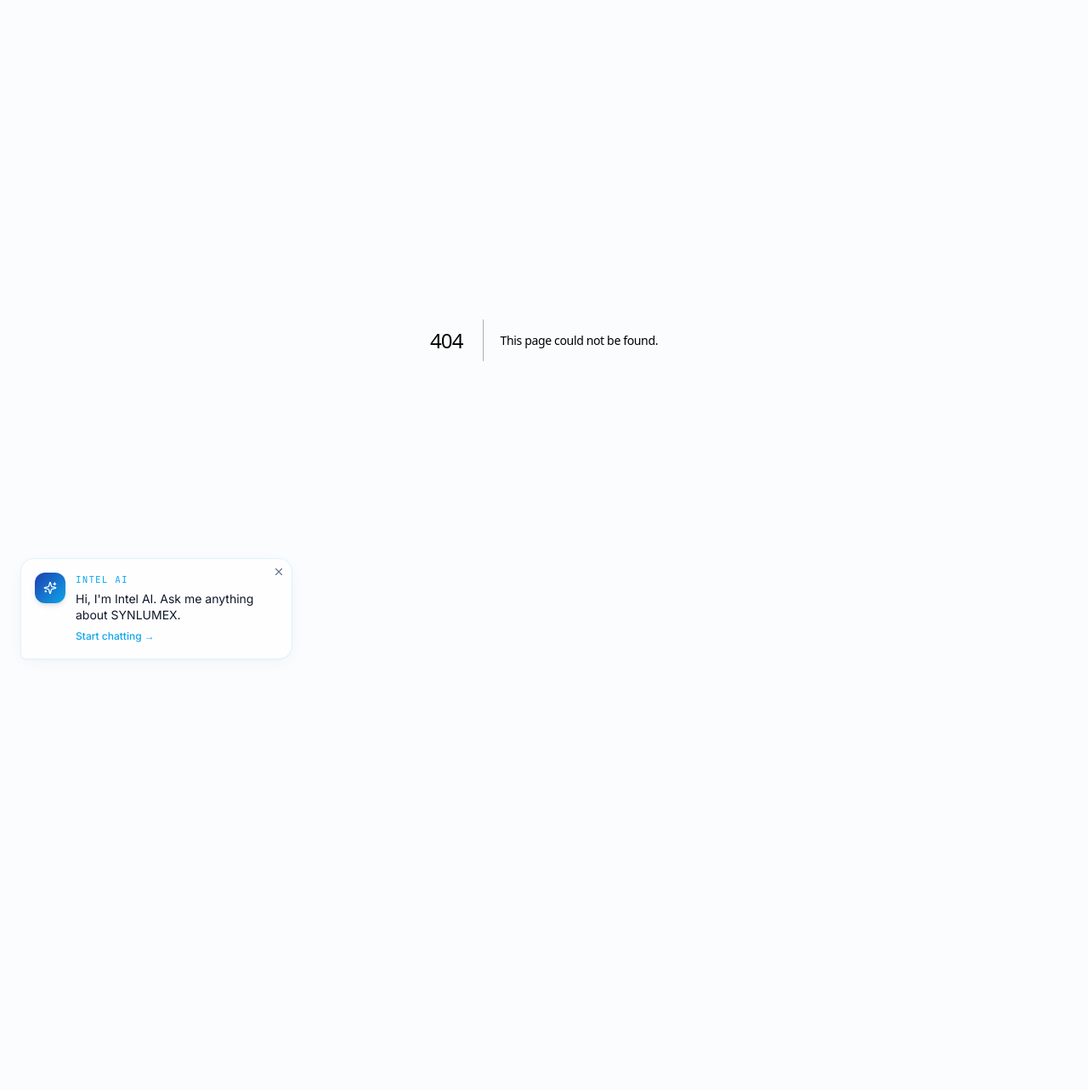
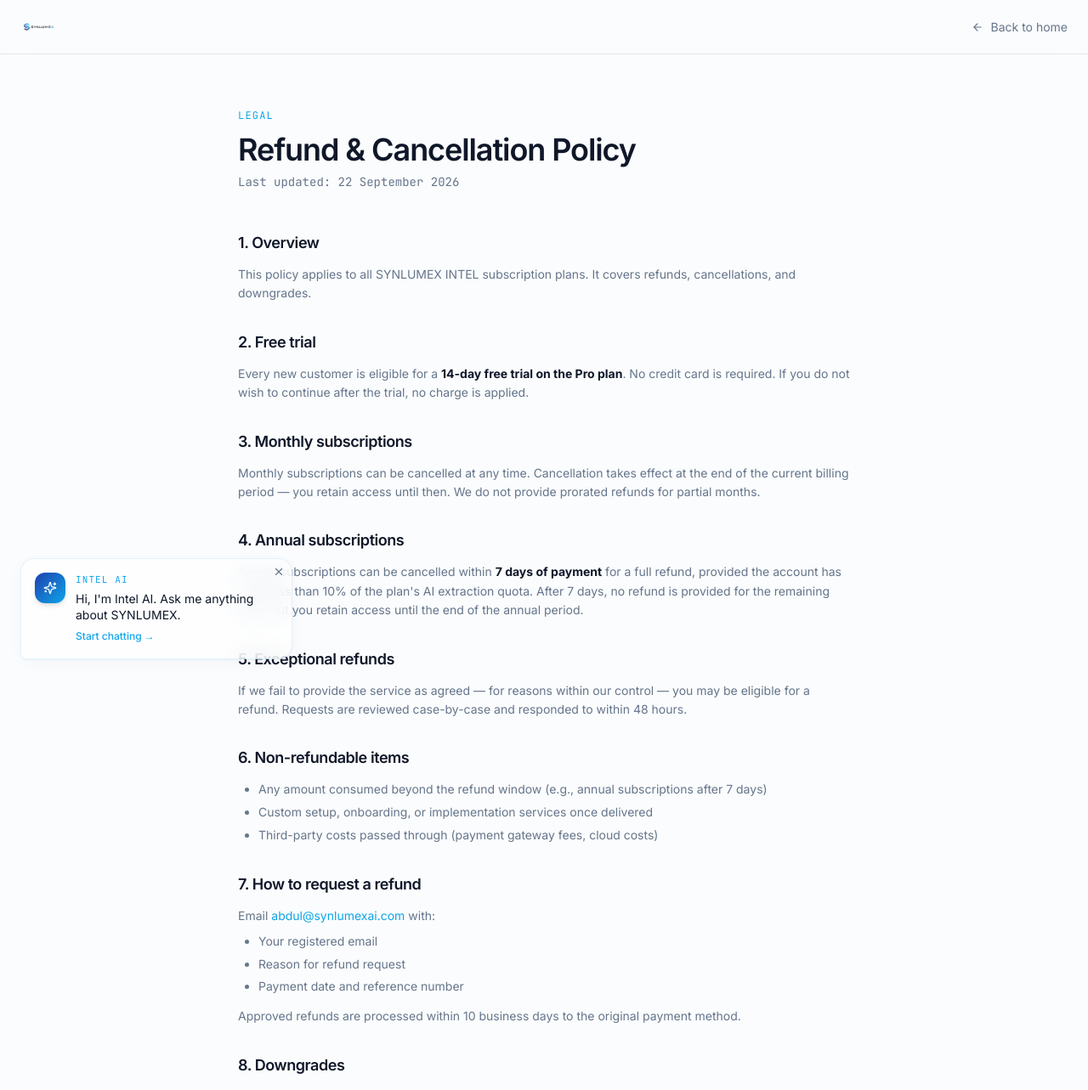
Before and after one commit to Collabify-org/synlumex-intel, a Next.js app: page /refund in a window 1280 px wide. Before the commit this address had no page. Shown: the top 1283 px of the page at 85% size. Before the commit the page ends 800 px from the top, so only its background shows below. Built offline with nearby package versions, Linux system fonts and the light colour scheme.

Commit message:
Create page.tsx

```diff
--- /dev/null
+++ b/app/refund/page.tsx
@@ -0,0 +1,162 @@
+import Link from 'next/link';
+import { Logo } from '@/components/brand/logo';
+import { ArrowLeft } from 'lucide-react';
+
+export const metadata = {
+  title: 'Refund Policy — SYNLUMEX INTEL',
+  description: 'Refund and cancellation policy for SYNLUMEX INTEL subscriptions.'
+};
+
+export default function RefundPage() {
+  return (
+    <div className="min-h-screen bg-background">
+      <nav className="sticky top-0 z-40 h-16 border-b border-border bg-background/80 backdrop-blur-lg">
+        <div className="max-w-7xl mx-auto h-full px-6 flex items-center justify-between">
+          <Link href="/" className="group flex items-center">
+            <Logo size={28} interactive />
+          </Link>
+          <Link
+            href="/"
+            className="text-sm text-muted-foreground hover:text-foreground flex items-center gap-2"
+          >
+            <ArrowLeft className="h-3.5 w-3.5" /> Back to home
+          </Link>
+        </div>
+      </nav>
+
+      <div className="max-w-3xl mx-auto px-6 py-16">
+        <div className="text-xs font-mono tracking-widest text-brand-cyan uppercase mb-3">
+          LEGAL
+        </div>
+        <h1 className="text-3xl md:text-4xl font-semibold tracking-[-0.03em] mb-2">
+          Refund & Cancellation Policy
+        </h1>
+        <p className="text-sm text-muted-foreground font-mono mb-12">
+          Last updated: 22 September 2026
+        </p>
+
+        <div className="space-y-8 text-sm leading-relaxed text-muted-foreground">
+          <section>
+            <h2 className="text-lg font-semibold text-foreground mb-3">
+              1. Overview
+            </h2>
+            <p>
+              This policy applies to all SYNLUMEX INTEL subscription plans. It covers refunds,
+              cancellations, and downgrades.
+            </p>
+          </section>
+
+          <section>
+            <h2 className="text-lg font-semibold text-foreground mb-3">
+              2. Free trial
+            </h2>
+            <p>
+              Every new customer is eligible for a <strong className="text-foreground">14-day
+              free trial on the Pro plan</strong>. No credit card is required. If you do not wish
+              to continue after the trial, no charge is applied.
+            </p>
+          </section>
+
+          <section>
+            <h2 className="text-lg font-semibold text-foreground mb-3">
+              3. Monthly subscriptions
+            </h2>
+            <p>
+              Monthly subscriptions can be cancelled at any time. Cancellation takes effect at the
+              end of the current billing period — you retain access until then. We do not provide
+              prorated refunds for partial months.
+            </p>
+          </section>
+
+          <section>
+            <h2 className="text-lg font-semibold text-foreground mb-3">
+              4. Annual subscriptions
+            </h2>
+            <p>
+              Annual subscriptions can be cancelled within <strong className="text-foreground">7
+              days of payment</strong> for a full refund, provided the account has used less than
+              10% of the plan's AI extraction quota. After 7 days, no refund is provided for the
+              remaining term, but you retain access until the end of the annual period.
+            </p>
+          </section>
+
+          <section>
+            <h2 className="text-lg font-semibold text-foreground mb-3">
+              5. Exceptional refunds
+            </h2>
+            <p>
+              If we fail to provide the service as agreed — for reasons within our control — you
+              may be eligible for a refund. Requests are reviewed case-by-case and responded to
+              within 48 hours.
+            </p>
+          </section>
+
+          <section>
+            <h2 className="text-lg font-semibold text-foreground mb-3">
+              6. Non-refundable items
+            </h2>
+            <ul className="list-disc pl-6 space-y-1">
+              <li>Any amount consumed beyond the refund window (e.g., annual subscriptions after 7 days)</li>
+              <li>Custom setup, onboarding, or implementation services once delivered</li>
+              <li>Third-party costs passed through (payment gateway fees, cloud costs)</li>
+            </ul>
+          </section>
+
+          <section>
+            <h2 className="text-lg font-semibold text-foreground mb-3">
+              7. How to request a refund
+            </h2>
+            <p>
+              Email{' '}
+              <a href="mailto:abdul@synlumexai.com" className="text-brand-cyan hover:underline">
+                abdul@synlumexai.com
+              </a>{' '}
+              with:
+            </p>
+            <ul className="list-disc pl-6 mt-2 space-y-1">
+              <li>Your registered email</li>
+              <li>Reason for refund request</li>
+              <li>Payment date and reference number</li>
+            </ul>
+            <p className="mt-3">
+              Approved refunds are processed within 10 business days to the original payment
+              method.
+            </p>
+          </section>
+
+          <section>
+            <h2 className="text-lg font-semibold text-foreground mb-3">
+              8. Downgrades
+            </h2>
+            <p>
+              You may downgrade your plan at any time. Downgrades take effect at the end of the
+              current billing period. No refund is provided for the price difference mid-cycle.
+            </p>
+          </section>
+
+          <section>
+            <h2 className="text-lg font-semibold text-foreground mb-3">
+              9. Contact
+            </h2>
+            <p>
+              Questions?{' '}
+              <a href="mailto:abdul@synlumexai.com" className="text-brand-cyan hover:underline">
+                abdul@synlumexai.com
+              </a>{' '}
+              · WhatsApp +91 93907 85041
+            </p>
+          </section>
+        </div>
+
+        <div className="mt-16 pt-8 border-t border-border flex flex-wrap items-center gap-4 text-xs text-muted-foreground font-mono">
+          <Link href="/" className="hover:text-foreground">Home</Link>
+          <Link href="/privacy" className="hover:text-foreground">Privacy</Link>
+          <Link href="/terms" className="hover:text-foreground">Terms</Link>
+          <Link href="/disclaimer" className="hover:text-foreground">Disclaimer</Link>
+          <Link href="/about" className="hover:text-foreground">About</Link>
+          <Link href="/contact" className="hover:text-foreground">Contact</Link>
+        </div>
+      </div>
+    </div>
+  );
+}
```
